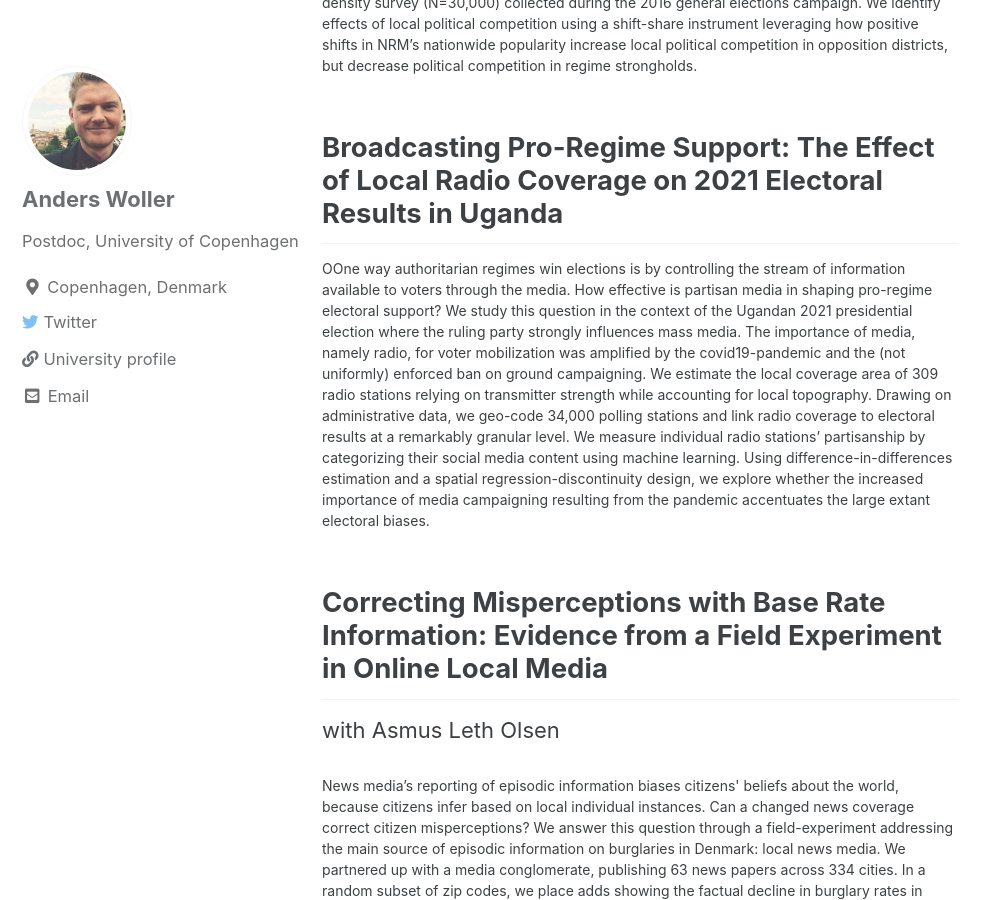
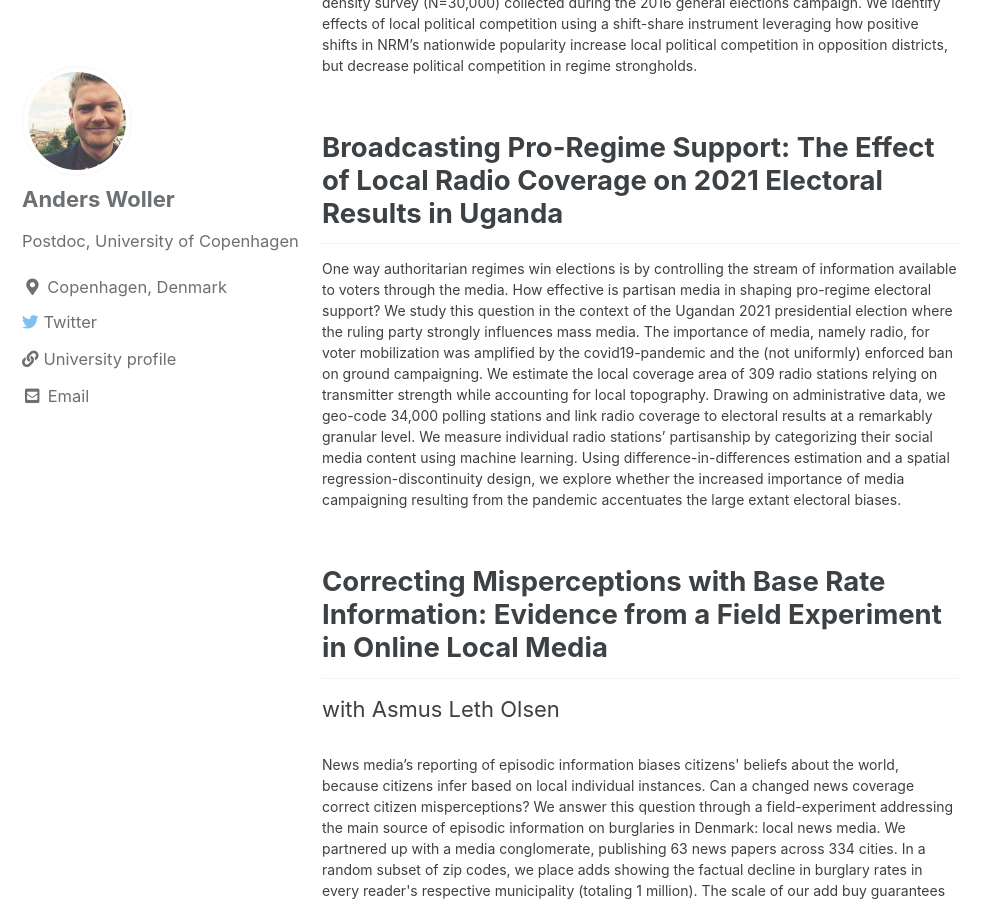
Before and after one commit to AndersWoller/AndersWoller.github.io, a Jekyll site: the page built from _pages/research.md, in a window 1280 px wide and 900 px high, scrolled down 595 px. Shown: the whole window, without its empty margins (0-999 px from the left). Built offline with Jekyll 4.4.1, drawn with Linux system fonts in a browser that asks for light colours; cached includes are drawn as plain includes.

Commit message:
Update research.md

```diff
--- a/_pages/research.md
+++ b/_pages/research.md
@@ -12,7 +12,7 @@ with Horacio Larreguy
 
 <h2> Broadcasting Pro-Regime Support: The Effect of Local Radio Coverage on 2021 Electoral Results in Uganda </h2>
 
-<p style="font-size:14px"> OOne way authoritarian regimes win elections is by controlling the stream of information available to voters through the media. How effective is partisan media in shaping pro-regime electoral support? We study this question in the context of the Ugandan 2021 presidential election where the ruling party strongly influences mass media. The importance of media, namely radio, for voter mobilization was amplified by the covid19-pandemic and the (not uniformly) enforced ban on ground campaigning. We estimate the local coverage area of 309 radio stations relying on transmitter strength while accounting for local topography. Drawing on administrative data, we geo-code 34,000 polling stations and link radio coverage to electoral results at a remarkably granular level. We measure individual radio stations’ partisanship by categorizing their social media content using machine learning. Using difference-in-differences estimation and a spatial regression-discontinuity design, we explore whether the increased importance of media campaigning resulting from the pandemic accentuates the large extant electoral biases. </p>
+<p style="font-size:14px"> One way authoritarian regimes win elections is by controlling the stream of information available to voters through the media. How effective is partisan media in shaping pro-regime electoral support? We study this question in the context of the Ugandan 2021 presidential election where the ruling party strongly influences mass media. The importance of media, namely radio, for voter mobilization was amplified by the covid19-pandemic and the (not uniformly) enforced ban on ground campaigning. We estimate the local coverage area of 309 radio stations relying on transmitter strength while accounting for local topography. Drawing on administrative data, we geo-code 34,000 polling stations and link radio coverage to electoral results at a remarkably granular level. We measure individual radio stations’ partisanship by categorizing their social media content using machine learning. Using difference-in-differences estimation and a spatial regression-discontinuity design, we explore whether the increased importance of media campaigning resulting from the pandemic accentuates the large extant electoral biases. </p>
 
 
 <h2> Correcting Misperceptions with Base Rate Information: Evidence from a Field Experiment in Online Local Media </h2>
```
